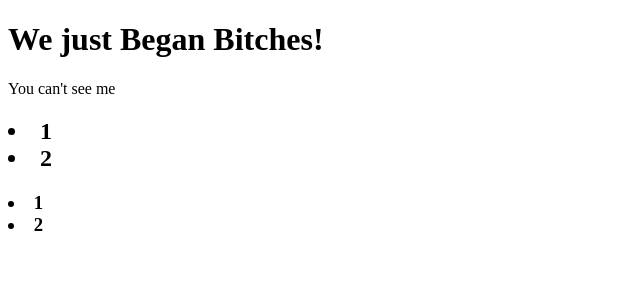
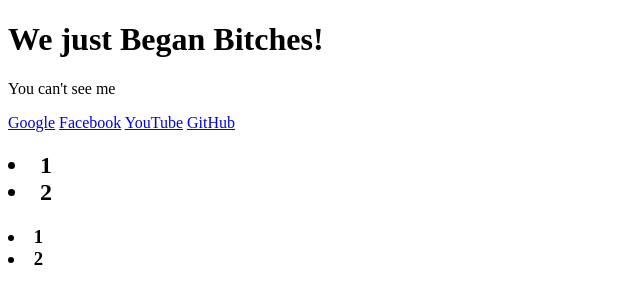
Before and after one commit to Mutun3/learningGit, a plain HTML site: page index.html in a window 1280 px wide. Shown: the whole page, without its empty margins (0-640 px from the left). Drawn offline with Linux system fonts and the light colour scheme.

Commit message:
Navbar Added

```diff
--- a/index.html
+++ b/index.html
@@ -7,6 +7,11 @@
 <body>
   <h1>We just Began Bitches!</h1>
   <p>You can't see me</p>
+
+  <a href="https://www.google.com">Google</a>
+  <a href="https://www.facebook.com">Facebook</a>
+  <a href="https://www.youtube.com">YouTube</a>
+  <a href="https://www.github.com">GitHub</a>
 
   <h2>
     <li>1</li>
```
